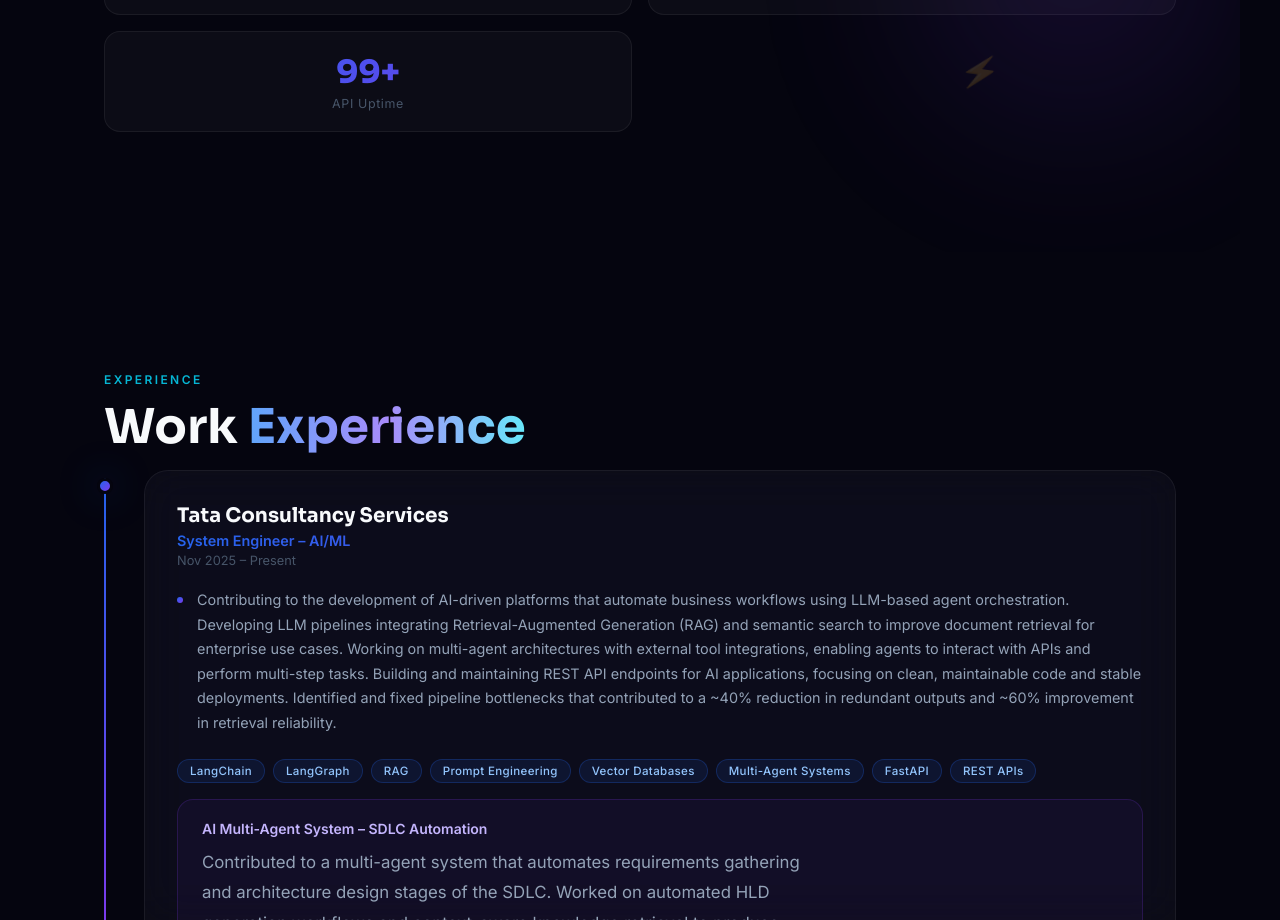
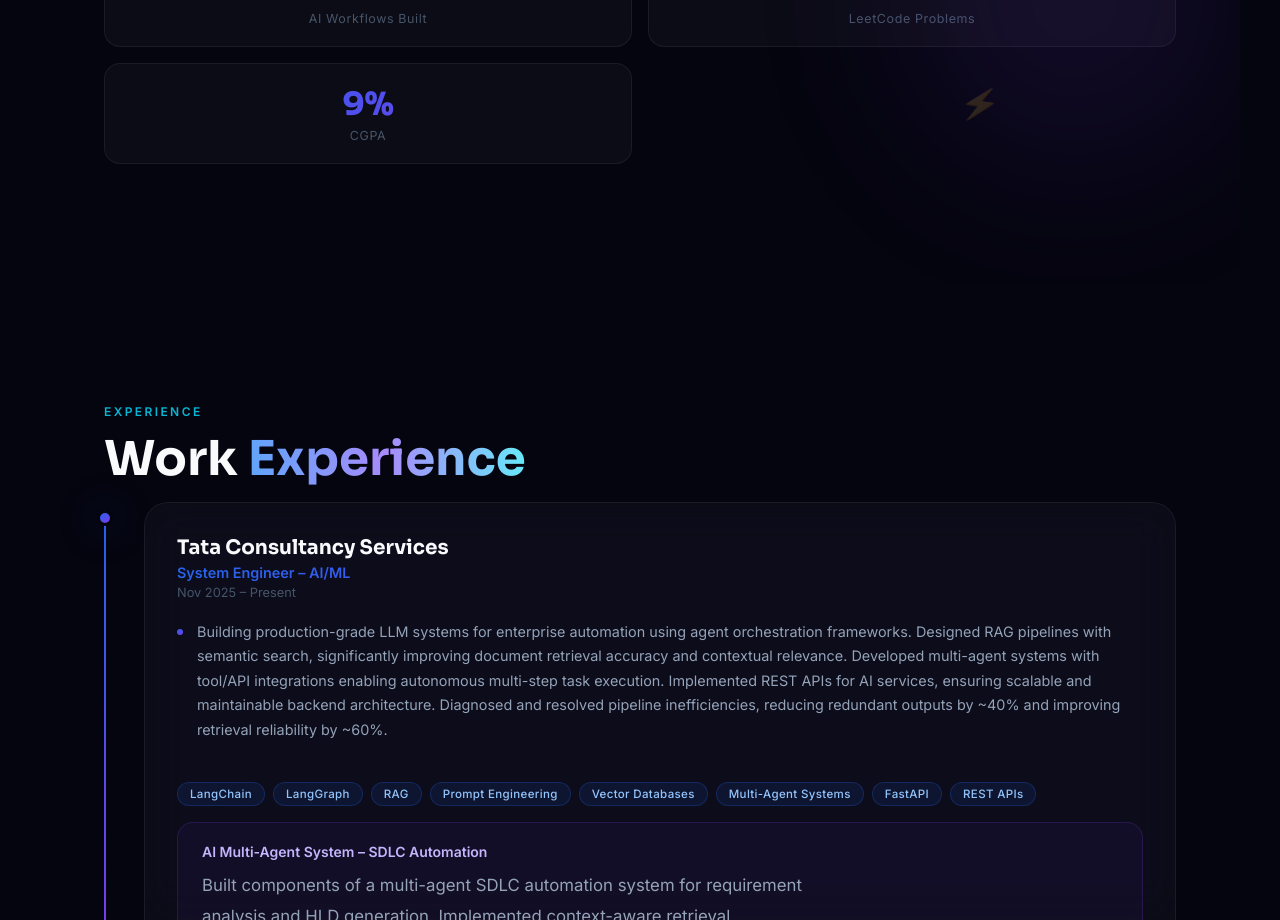
Before and after one commit to lakshya897/portfolio, a React (Vite) app: page / in a window 1280 px wide. Shown: the part 1880-2800 px from the top of the page. Built offline with nearby package versions, Linux system fonts and the light colour scheme.

Commit message:
update portfolio with resume content and fix card heights

```diff
--- a/src/data/portfolioData.ts
+++ b/src/data/portfolioData.ts
@@ -4,36 +4,36 @@
   phone: "+91 7780851053",
   role: "System Engineer – AI/ML",
   company: "TCS",
-  tagline: "Software Engineer with production experience in AI/ML systems at TCS, specialising in LLM-powered agent architectures, RAG pipelines, and intelligent workflow automation.",
+  tagline: "Building production-grade LLM systems with 40% reduction in redundant outputs and 60% improvement in retrieval accuracy. Specializing in multi-agent architectures, RAG pipelines, and AI-driven automation at TCS.",
   socials: {
     github: "https://github.com/lakshya897",
     linkedin: "https://www.linkedin.com/in/lakshya-911563253/",
     leetcode: "https://leetcode.com/u/GK61Wn2iyb/",
   },
   stats: [
-    { value: "5+", label: "Workflows Automated" },
     { value: "40%", label: "Redundancy Reduced" },
-    { value: "60%", label: "Retrieval Improvement" },
-    { value: "35%", label: "Manual Effort Reduced" },
-    { value: "99%+", label: "API Uptime" },
+    { value: "60%", label: "Retrieval Accuracy" },
+    { value: "5+", label: "AI Workflows Built" },
+    { value: "100+", label: "LeetCode Problems" },
+    { value: "8.96", label: "CGPA" },
   ],
   experience: [
     {
       company: "Tata Consultancy Services",
       role: "System Engineer – AI/ML",
       period: "Nov 2025 – Present",
-      description: "Contributing to the development of AI-driven platforms that automate business workflows using LLM-based agent orchestration. Developing LLM pipelines integrating Retrieval-Augmented Generation (RAG) and semantic search to improve document retrieval for enterprise use cases. Working on multi-agent architectures with external tool integrations, enabling agents to interact with APIs and perform multi-step tasks. Building and maintaining REST API endpoints for AI applications, focusing on clean, maintainable code and stable deployments. Identified and fixed pipeline bottlenecks that contributed to a ~40% reduction in redundant outputs and ~60% improvement in retrieval reliability.",
+      description: "Building production-grade LLM systems for enterprise automation using agent orchestration frameworks. Designed RAG pipelines with semantic search, significantly improving document retrieval accuracy and contextual relevance. Developed multi-agent systems with tool/API integrations enabling autonomous multi-step task execution. Implemented REST APIs for AI services, ensuring scalable and maintainable backend architecture. Diagnosed and resolved pipeline inefficiencies, reducing redundant outputs by ~40% and improving retrieval reliability by ~60%.",
       technologies: ["LangChain", "LangGraph", "RAG", "Prompt Engineering", "Vector Databases", "Multi-Agent Systems", "FastAPI", "REST APIs"],
       projects: [
         {
           name: "AI Multi-Agent System – SDLC Automation",
-          description: "Contributed to a multi-agent system that automates requirements gathering and architecture design stages of the SDLC. Worked on automated HLD generation workflows and context-aware knowledge retrieval to produce consistent documentation outputs.",
-          metrics: ["Requirements gathering automated", "Architecture design automated", "Context-aware knowledge retrieval", "Consistent documentation outputs"],
+          description: "Built components of a multi-agent SDLC automation system for requirement analysis and HLD generation. Implemented context-aware retrieval pipelines to ensure consistency and accuracy in generated architecture documents.",
+          metrics: ["Automated requirement analysis", "HLD generation workflows", "Context-aware retrieval", "Consistent documentation"],
         },
         {
-          name: "Agent Skills Platform – AI Agent Orchestration (Ongoing)",
-          description: "Contributing to a platform for discovering and orchestrating AI agents, using embedding-based skill matching to auto-assign agents to tasks. Implementing semantic search-based agent ranking and building evaluation metrics to benchmark agent output quality.",
-          metrics: ["Embedding-based skill matching", "Semantic search-based ranking", "Evaluation metrics for benchmarking", "Auto-assign agents to tasks"],
+          name: "Agent Skills Platform – AI Agent Marketplace (Ongoing)",
+          description: "Building an AI agent marketplace platform enabling users to discover, select, and execute reusable agent skills via modular 'skill cards'. Implementing embedding-based semantic search to match user queries with relevant AI skills and workflows. Designing agent orchestration workflows to enable multi-step task execution using composable AI agents.",
+          metrics: ["Skill marketplace platform", "Embedding-based semantic search", "Modular skill cards", "Multi-step orchestration"],
         },
       ],
     },
@@ -41,25 +41,25 @@
   projects: [
     {
       name: "Som Sahayak – Civic-Tech Complaint Management Platform",
-      description: "Built a full-stack web application in 3 days that allows citizens to submit and track city infrastructure complaints (potholes, water leakage, streetlights). Implemented a Python-based ML classifier to auto-categorise complaints into departments, reducing the need for manual assignment. Developed role-based login for citizens and admins with JWT authentication, and a dashboard showing live complaint status updates.",
+      description: "Built a civic-tech platform enabling citizens to report and track infrastructure issues (potholes, water leakage, streetlights). Developed an ML classification model to auto-route complaints to relevant departments, reducing manual triaging. Implemented role-based authentication (JWT) and admin dashboard for real-time complaint monitoring. Designed scalable REST APIs using Django and integrated with a MERN-based frontend.",
       featured: true,
-      metrics: ["Built in 3 days", "ML auto-categorization", "JWT authentication", "Live status dashboard"],
+      metrics: ["Graphethon 2024 Runner-Up", "ML auto-routing", "JWT authentication", "Real-time dashboard"],
       technologies: ["MERN Stack", "Django", "Python", "REST APIs", "JWT"],
       github: "https://github.com/lakshya897",
     },
     {
       name: "AI Multi-Agent System – SDLC Automation",
-      description: "Multi-agent system that automates requirements gathering and architecture design stages of the SDLC. Worked on automated HLD generation workflows and context-aware knowledge retrieval to produce consistent documentation outputs.",
+      description: "Multi-agent system that automates requirements gathering and architecture design stages of the SDLC. Implemented context-aware retrieval pipelines to ensure consistency and accuracy in generated architecture documents.",
       featured: false,
-      metrics: ["Requirements gathering automated", "Architecture design automated", "Context-aware knowledge retrieval", "Consistent documentation outputs"],
+      metrics: ["Automated requirement analysis", "HLD generation workflows", "Context-aware retrieval", "Consistent documentation"],
       technologies: ["LangChain", "LangGraph", "Python", "FastAPI"],
       github: "https://github.com/lakshya897",
     },
     {
-      name: "Agent Skills Platform – AI Agent Orchestration",
-      description: "Platform for discovering and orchestrating AI agents, using embedding-based skill matching to auto-assign agents to tasks. Implementing semantic search-based agent ranking and building evaluation metrics to benchmark agent output quality.",
+      name: "Agent Skills Platform – AI Agent Marketplace",
+      description: "AI agent marketplace platform enabling users to discover, select, and execute reusable agent skills via modular 'skill cards'. Implementing embedding-based semantic search to match user queries with relevant AI skills and workflows.",
       featured: false,
-      metrics: ["Embedding-based skill matching", "Semantic search-based ranking", "Evaluation metrics for benchmarking", "Auto-assign agents to tasks"],
+      metrics: ["Skill marketplace", "Semantic search", "Modular architecture", "Agent orchestration"],
       technologies: ["LangGraph", "LangChain", "Vector Databases", "REST APIs"],
       github: "https://github.com/lakshya897",
     },
@@ -67,8 +67,8 @@
   skills: {
     ai_llm: ["LangChain", "LangGraph", "RAG", "Prompt Engineering", "Embeddings", "Vector Databases", "Multi-Agent Systems", "Semantic Search", "MCP"],
     languages: ["Python", "JavaScript", "Java", "C++", "SQL"],
-    frameworks: ["React.js", "Node.js", "Express.js", "Django"],
-    databases: ["MongoDB", "MySQL", "Neo4j"],
+    frameworks: ["React.js", "Node.js", "Express.js", "Django", "FastAPI"],
+    databases: ["MongoDB", "MySQL", "PostgreSQL", "Neo4j"],
     ml_dl: ["TensorFlow", "Scikit-learn", "Hugging Face Transformers", "NLP"],
     cloud_tools: ["Google Cloud (GCS)", "Git", "REST APIs", "Postman"],
   },
@@ -79,36 +79,35 @@
     cgpa: "8.96/10",
     coursework: [
       "Data Structures & Algorithms",
-      "Machine Learning",
-      "Deep Learning",
       "Database Management Systems",
       "Operating Systems",
-      "Computer Networks",
+      "Machine Learning",
+      "Software Engineering",
     ],
   },
   achievements: [
     {
       title: "Runner-Up – Graphethon 2024",
       event: "Hackathon",
-      description: "Among 200+ participants, Sustainable EdTech category",
+      description: "Among 200+ participants, built Som Sahayak civic-tech platform",
       icon: "trophy",
     },
     {
-      title: "AI for Healthcare",
-      event: "Seminar",
-      description: "Covering LLM applications in clinical workflows",
+      title: "AI for Healthcare Seminar",
+      event: "Workshop",
+      description: "LLM applications in clinical workflows",
       icon: "award",
     },
     {
       title: "ReactJS Workshop",
       event: "IIT Roorkee",
-      description: "Advanced frontend architecture certification",
+      description: "Advanced frontend architecture",
       icon: "certificate",
     },
     {
-      title: "LeetCode 100+",
-      event: "Problem Solving",
-      description: "Solved 100+ coding problems in Python and C++",
+      title: "100+ LeetCode Problems",
+      event: "Competitive Programming",
+      description: "Active problem solver in Python and C++",
       icon: "code",
     },
   ],
--- a/src/index.css
+++ b/src/index.css
@@ -679,6 +679,9 @@
   position: relative;
   overflow: hidden;
   transition: var(--transition);
+  display: flex;
+  flex-direction: column;
+  height: 100%;
 }
 @media (max-width: 768px) {
   .glass-card {
@@ -993,6 +996,7 @@
   grid-template-columns: repeat(3, 1fr);
   gap: 32px;
   margin-top: 48px;
+  align-items: stretch;
 }
 @media (min-width: 1440px) {
   .projects-grid {
```
Also changed, not shown: 1 other file (tests, documents, lock files or other folders).
